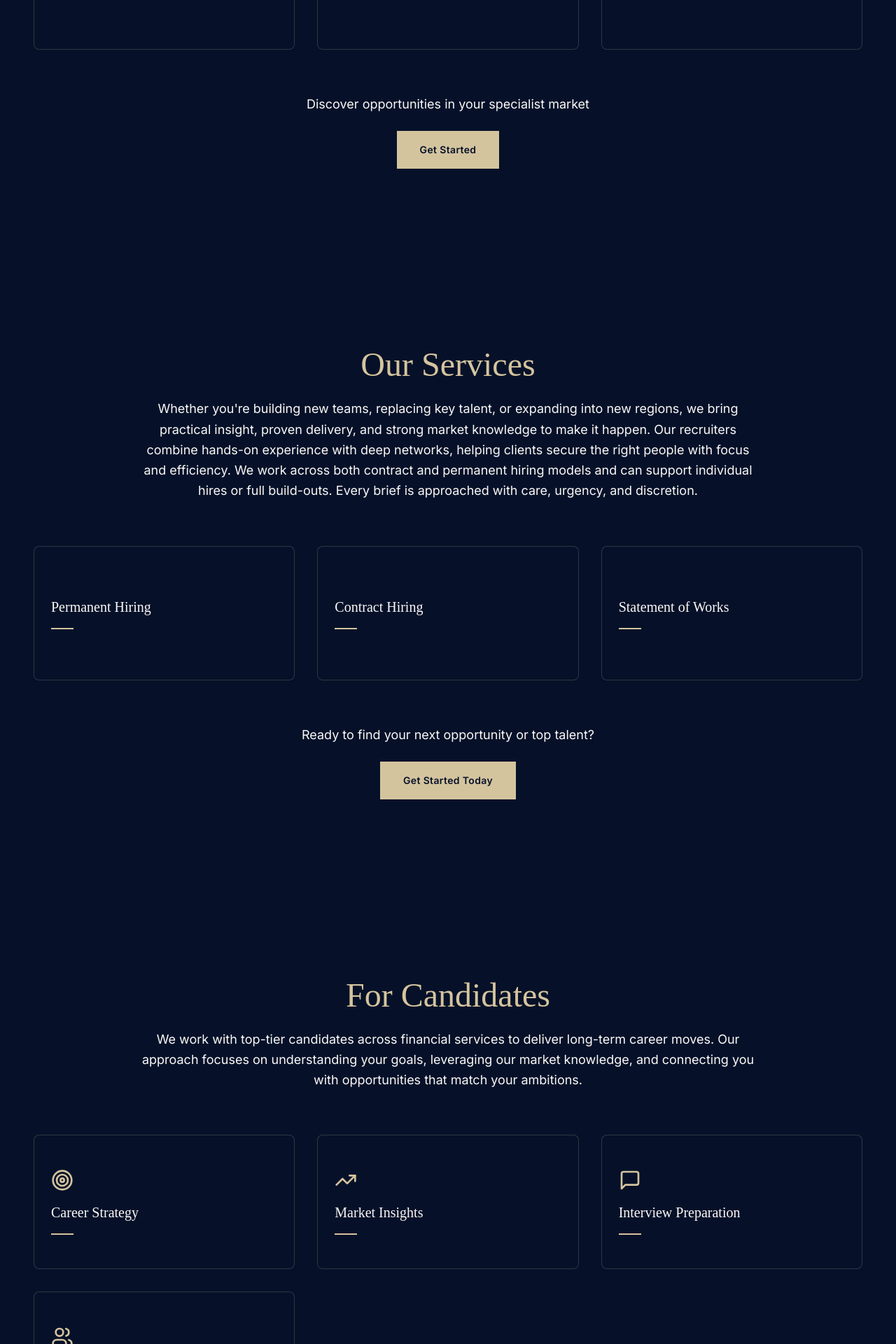
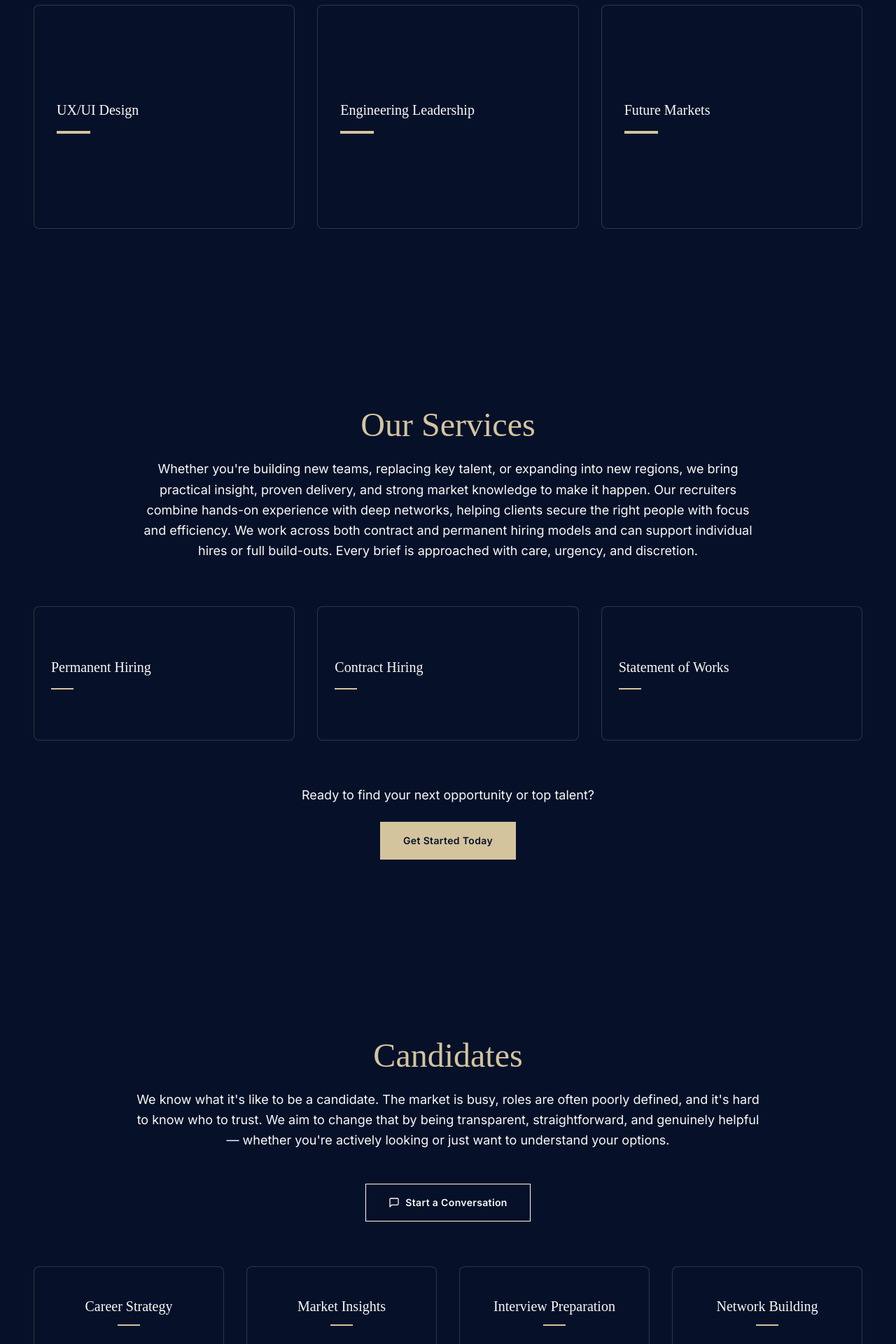
Before and after one commit to marsbarz109/lombard-tech-website, a Next.js app: page / in a window 1280 px wide. Shown: the part 3060-4980 px from the top of the page at 70% size. Built offline with nearby package versions, Linux system fonts and the light colour scheme.

Commit message:
Revert text content changes: restore original titles and descriptions for Candidates and Market Coverage sections

```diff
--- a/components/sections/candidates-section.tsx
+++ b/components/sections/candidates-section.tsx
@@ -6,14 +6,6 @@ import { Users, TrendingUp, Award, Target, ArrowRight, Upload, Shield, MessageSq
 import { CANDIDATE_SERVICES } from '@/lib/constants'
 import { fadeInUp, scaleOnHover, staggerContainer, staggerItem } from '@/lib/animations'
 import { cn } from '@/lib/utils'
-
-// Icon mapping
-const iconMap = {
-  Target,
-  TrendingUp,
-  MessageSquare,
-  Users,
-} as const
 
 export function CandidatesSection() {
   const ref = useRef<HTMLElement>(null)
@@ -65,16 +57,25 @@ export function CandidatesSection() {
           transition={{ duration: 0.8 }}
         >
           <h2 className="font-lombard text-4xl lg:text-5xl text-lt-gold mb-6">
-            For Candidates
+            Candidates
           </h2>
           <p className="text-lg text-lt-ivory max-w-4xl mx-auto leading-relaxed">
-            We work with top-tier candidates across financial services to deliver long-term career moves. Our approach focuses on understanding your goals, leveraging our market knowledge, and connecting you with opportunities that match your ambitions.
+            We know what it's like to be a candidate. The market is busy, roles are often poorly defined, and it's hard to know who to trust. We aim to change that by being transparent, straightforward, and genuinely helpful — whether you're actively looking or just want to understand your options.
           </p>
+          <div className="flex justify-center mt-12">
+            <a
+              href="/contact"
+              className="inline-flex items-center px-8 py-4 bg-transparent text-lt-ivory border border-lt-ivory text-sm font-semibold tracking-wide hover:bg-lt-ivory hover:text-lt-navy transition-all duration-300"
+            >
+              <MessageSquare className="mr-2 h-4 w-4" />
+              Start a Conversation
+            </a>
+          </div>
         </motion.div>
 
-        {/* Services Grid */}
+        {/* Candidate Services Grid */}
         <motion.div
-          className="grid md:grid-cols-2 lg:grid-cols-3 gap-8"
+          className="grid md:grid-cols-2 lg:grid-cols-4 gap-8 mb-20"
           variants={staggerContainer}
           initial="hidden"
           animate={isInView ? "visible" : "hidden"}
@@ -94,7 +95,7 @@ export function CandidatesSection() {
             >
               <motion.div
                 className={cn(
-                  "relative overflow-hidden h-48",
+                  "relative overflow-hidden h-32",
                   "bg-lt-navy border border-lt-gold/20",
                   "transition-all duration-300 ease-out",
                   "cursor-pointer rounded-lg",
@@ -120,9 +121,9 @@ export function CandidatesSection() {
                   )}
                 />
 
-                {/* Default State - Title Only */}
+                {/* Default State - Title */}
                 <div className={cn(
-                  "relative z-10 p-6 h-full flex flex-col justify-center",
+                  "relative z-10 p-6 text-center h-full flex flex-col justify-center",
                   "transition-opacity duration-300",
                   // Mobile: hide when active
                   isMobile && isCardRevealed(index) ? "opacity-0" :
@@ -130,28 +131,19 @@ export function CandidatesSection() {
                   // Desktop: hide on hover
                   "opacity-100 group-hover:opacity-0"
                 )}>
-                  <div className={cn(
-                    "w-8 h-8 mb-4 text-lt-gold",
-                    !isMobile && "group-hover:text-lt-gold transition-colors duration-300"
-                  )}>
-                    {(() => {
-                      const IconComponent = iconMap[service.icon as keyof typeof iconMap]
-                      return <IconComponent className="w-full h-full" />
-                    })()}
-                  </div>
                   <h3 className={cn(
-                    "font-lombard text-xl text-lt-ivory mb-4",
+                    "font-lombard text-xl text-lt-ivory mb-3",
                     !isMobile && "group-hover:text-lt-gold transition-colors duration-300"
                   )}>
                     {service.title}
                   </h3>
-                  <div className="w-8 h-0.5 bg-lt-gold" />
+                  <div className="w-8 h-0.5 bg-lt-gold mx-auto" />
                 </div>
 
                 {/* Hover/Active State - Description */}
                 <motion.div
                   className={cn(
-                    "absolute inset-0 z-20 p-6 flex flex-col justify-center",
+                    "absolute inset-0 z-20 p-4 flex flex-col justify-center text-center",
                     "transition-opacity duration-300",
                     // Mobile: show when active
                     isMobile && isCardRevealed(index) ? "opacity-100" :
@@ -162,13 +154,7 @@ export function CandidatesSection() {
                   initial={{ opacity: 0 }}
                   animate={{ opacity: isCardRevealed(index) ? 1 : 0 }}
                 >
-                  <div className="w-8 h-8 mb-4 text-lt-navy">
-                    {(() => {
-                      const IconComponent = iconMap[service.icon as keyof typeof iconMap]
-                      return <IconComponent className="w-full h-full" />
-                    })()}
-                  </div>
-                  <h3 className="font-lombard text-xl text-lt-navy mb-4">
+                  <h3 className="font-lombard text-lg text-lt-navy mb-3">
                     {service.title}
                   </h3>
                   <p className="text-sm text-lt-navy/90 leading-relaxed">
@@ -176,7 +162,7 @@ export function CandidatesSection() {
                   </p>
                   {isMobile && isCardRevealed(index) && (
                     <button
-                      className="mt-4 text-xs text-lt-navy/70 underline self-end"
+                      className="mt-3 text-xs text-lt-navy/70 underline"
                       onClick={(e) => {
                         e.stopPropagation()
                         setActiveCard(null)
@@ -191,9 +177,23 @@ export function CandidatesSection() {
           ))}
         </motion.div>
 
-        {/* CTA Section */}
+        {/* Privacy Notice */}
         <motion.div
-          className="text-center mt-16"
+          className="mb-16"
+          variants={fadeInUp}
+          initial="hidden"
+          animate={isInView ? "visible" : "hidden"}
+        >
+          <div className="text-center border-t border-lt-gold border-opacity-30 pt-8">
+            <p className="text-lg text-lt-ivory/80 leading-relaxed">
+              All conversations are confidential. We work in line with GDPR requirements to ensure your data stays secure and in your control.
+            </p>
+          </div>
+        </motion.div>
+
+        {/* Call to Action */}
+        <motion.div
+          className="text-center"
           initial={{ opacity: 0, y: 30 }}
           animate={isInView ? { opacity: 1, y: 0 } : {}}
           transition={{ duration: 0.8, delay: 0.6 }}
@@ -216,24 +216,8 @@ export function CandidatesSection() {
             whileHover={{ scale: 1.05 }}
             whileTap={{ scale: 0.95 }}
           >
-            <MessageSquare className="w-4 h-4 mr-2" />
-            Start a Conversation
+            Get Started Today
           </motion.a>
-        </motion.div>
-
-        {/* Privacy Notice */}
-        <motion.div
-          className="mt-16 text-center"
-          initial={{ opacity: 0, y: 20 }}
-          animate={isInView ? { opacity: 1, y: 0 } : {}}
-          transition={{ duration: 0.8, delay: 0.8 }}
-        >
-          <div className="inline-flex items-center text-lg text-lt-ivory/70">
-            <Shield className="w-5 h-5 mr-2" />
-            <span>
-              All applications are handled with complete confidentiality.
-            </span>
-          </div>
         </motion.div>
       </div>
     </section>
--- a/components/sections/market-coverage-section.tsx
+++ b/components/sections/market-coverage-section.tsx
@@ -58,19 +58,19 @@ export function MarketCoverageSection() {
           <h2 className="font-lombard text-4xl lg:text-5xl text-lt-gold mb-6">
             Market Coverage
           </h2>
-          <p className="text-lg text-lt-ivory max-w-4xl mx-auto leading-relaxed">
-            We know our markets inside and out. Whether you're looking to hire or seeking a new opportunity, we have the contacts, knowledge, and track record to deliver. Our expertise spans multiple financial services sectors, with deep networks built over years of successful placements.
+          <p className="text-lg text-lt-ivory max-w-5xl mx-auto leading-relaxed">
+            We partner with organisations across Europe, from VC-backed scale-ups to listed multinationals, typically in sectors where technical capability underpins competitive advantage. Our focus is on delivering hard-to-find talent into high growth, high demand environments.
           </p>
         </motion.div>
 
-        {/* Market Coverage Grid */}
+        {/* Coverage Grid */}
         <motion.div
           className="grid md:grid-cols-2 lg:grid-cols-3 gap-8"
           variants={staggerContainer}
           initial="hidden"
           animate={isInView ? "visible" : "hidden"}
         >
-          {MARKET_COVERAGE.map((market, index) => (
+          {MARKET_COVERAGE.map((area, index) => (
             <motion.div
               key={index}
               variants={staggerItem}
@@ -78,14 +78,10 @@ export function MarketCoverageSection() {
               onMouseEnter={() => handleCardHover(index)}
               onMouseLeave={handleCardLeave}
               onClick={() => handleCardClick(index)}
-              initial={{ opacity: 0, y: 20 }}
-              whileInView={{ opacity: 1, y: 0 }}
-              transition={{ duration: 0.6, delay: index * 0.1 }}
-              viewport={{ once: true }}
             >
               <motion.div
                 className={cn(
-                  "relative overflow-hidden h-48",
+                  "relative overflow-hidden h-80",
                   "bg-lt-navy border border-lt-gold/20",
                   "transition-all duration-300 ease-out",
                   "cursor-pointer rounded-lg",
@@ -111,29 +107,28 @@ export function MarketCoverageSection() {
                   )}
                 />
 
-                {/* Default State - Title Only */}
-                <div className={cn(
-                  "relative z-10 p-6 h-full flex flex-col justify-center",
+                {/* Default State - Title */}
+                <motion.div
+                  className={cn(
+                    "relative z-10 p-8 h-full flex flex-col justify-center",
                     "transition-opacity duration-300",
                     // Mobile: hide when active
                     isMobile && isCardRevealed(index) ? "opacity-0" :
                     isMobile ? "opacity-100" :
                     // Desktop: hide on hover
                     "opacity-100 group-hover:opacity-0"
-                )}>
-                  <h3 className={cn(
-                    "font-lombard text-xl text-lt-ivory mb-4",
-                    !isMobile && "group-hover:text-lt-gold transition-colors duration-300"
-                  )}>
-                    {market.title}
+                  )}
+                >
+                  <h3 className="font-lombard text-xl text-lt-ivory mb-4">
+                    {area.title}
                   </h3>
-                  <div className="w-8 h-0.5 bg-lt-gold" />
-                </div>
+                  <div className="w-12 h-1 bg-lt-gold" />
+                </motion.div>
 
-                {/* Hover/Active State - Description */}
+                {/* Hover/Active State - Full Information */}
                 <motion.div
                   className={cn(
-                    "absolute inset-0 z-20 p-6 flex flex-col justify-center",
+                    "absolute inset-0 z-20 p-8 flex flex-col justify-center",
                     "transition-opacity duration-300",
                     // Mobile: show when active
                     isMobile && isCardRevealed(index) ? "opacity-100" :
@@ -144,12 +139,20 @@ export function MarketCoverageSection() {
                   initial={{ opacity: 0 }}
                   animate={{ opacity: isCardRevealed(index) ? 1 : 0 }}
                 >
-                  <h3 className="font-lombard text-xl text-lt-navy mb-4">
-                    {market.title}
+                  <h3 className="font-lombard text-xl mb-4 text-lt-navy">
+                    {area.title}
                   </h3>
-                  <p className="text-sm text-lt-navy/90 leading-relaxed">
-                    {market.description}
+                  <p className="text-base mb-6 text-lt-navy/90 leading-relaxed">
+                    {area.description}
                   </p>
+                  <div className="border-t border-lt-navy/30 pt-4">
+                    <p className="text-sm font-semibold text-lt-navy mb-2">
+                      Roles include:
+                    </p>
+                    <p className="text-sm text-lt-navy/80 leading-relaxed">
+                      {area.roles}
+                    </p>
+                  </div>
                   {isMobile && isCardRevealed(index) && (
                     <button
                       className="mt-4 text-xs text-lt-navy/70 underline self-end"
@@ -167,34 +170,7 @@ export function MarketCoverageSection() {
           ))}
         </motion.div>
 
-        {/* CTA Section */}
-        <motion.div
-          className="text-center mt-16"
-          initial={{ opacity: 0, y: 30 }}
-          animate={isInView ? { opacity: 1, y: 0 } : {}}
-          transition={{ duration: 0.8, delay: 0.6 }}
-        >
-          <p className="text-lg text-lt-ivory mb-6">
-            Discover opportunities in your specialist market
-          </p>
-          <motion.a
-            href="/contact"
-            className={cn(
-              "btn-hover",
-              "inline-flex items-center px-8 py-4",
-              "bg-lt-gold text-lt-navy",
-              "rounded-none border border-lt-gold",
-              "text-sm font-semibold tracking-wide",
-              "hover:bg-lt-ivory hover:text-lt-navy",
-              "transition-all duration-300 ease-out",
-              "focus:outline-none focus:ring-2 focus:ring-lt-ivory focus:ring-offset-2"
-            )}
-            whileHover={{ scale: 1.05 }}
-            whileTap={{ scale: 0.95 }}
-          >
-            Get Started
-          </motion.a>
-        </motion.div>
+
       </div>
     </section>
   )
--- a/lib/constants.ts
+++ b/lib/constants.ts
@@ -78,22 +78,18 @@ export const CANDIDATE_SERVICES = [
   {
     title: 'Career Strategy',
     description: 'Personalised advice to help you plan your next move and accelerate your long-term growth.',
-    icon: 'Target',
   },
   {
     title: 'Market Insights',
     description: 'We keep you up to date with salary benchmarks, in-demand skills, and what employers are really looking for.',
-    icon: 'TrendingUp',
   },
   {
     title: 'Interview Preparation',
     description: 'Clear, honest prep and feedback to help you perform confidently in both technical and behavioural interviews.',
-    icon: 'MessageSquare',
   },
   {
     title: 'Network Building',
     description: 'Connect with relevant hiring managers and peers within the tech community through our active network.',
-    icon: 'Users',
   },
 ] as const
 
```
Lines whose indentation alone changed are shown as unchanged.
